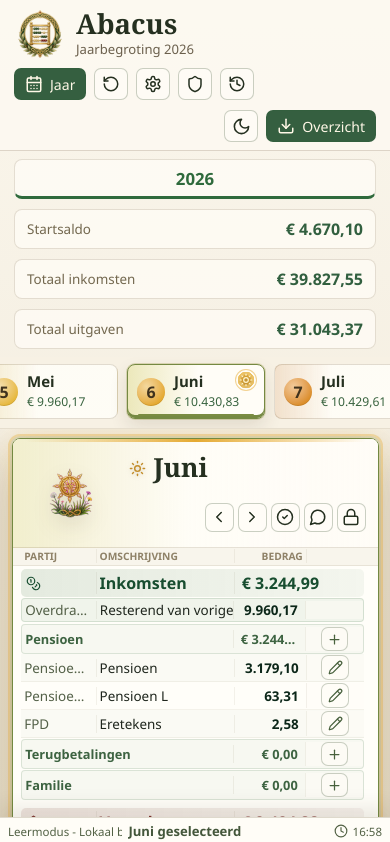
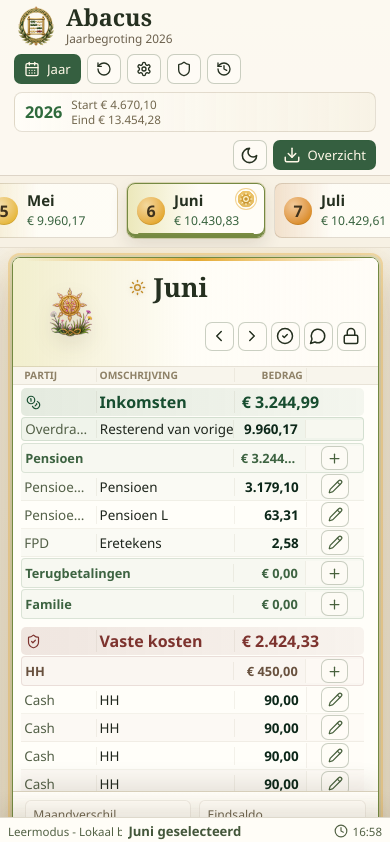
Before and after one commit to monokid/Abacus, a Svelte app: page / in a window 390 px wide. Shown: the top 842 px of the page. Built offline with nearby package versions, Linux system fonts and the light colour scheme.

Commit message:
Refine header layout and menu pages

```diff
--- a/src/ui/App.svelte
+++ b/src/ui/App.svelte
@@ -64,6 +64,7 @@
   }
 
   type AppMode = "demo" | "production";
+  type AppView = "year" | "edit" | "settings" | "safety" | "history";
   type NoteTarget =
     | { kind: "draft"; monthNumber: number; section: Section; subcategoryId: string; title: string }
     | { kind: "edit"; entryId: string; title: string }
@@ -78,8 +79,8 @@
 
   let book = $state(initialBook);
   let appMode = $state<AppMode>("demo");
+  let activeView = $state<AppView>("year");
   let activeMonth = $state(1);
-  let showSettings = $state(false);
   let evening = $state(false);
   let drafts = $state<Record<string, DraftEntry>>(createDrafts(initialBook));
   let expandedDraftKey = $state<string | null>(null);
@@ -648,12 +649,18 @@
     </button>
 
     <nav class="toolbar" aria-label="Hoofdnavigatie">
-      <button class="tool active" type="button" title="Jaaroverzicht" data-tooltip="Jaaroverzicht"><CalendarDays size={18} /><span class="tool-label">Jaar</span></button>
-      <button class="tool" type="button" title="Bewerken" data-tooltip="Bewerken"><RotateCcw size={18} /><span class="tool-label">Bewerken</span></button>
-      <button class:active={showSettings} class="tool" type="button" title="Instellingen" data-tooltip="Instellingen" onclick={() => (showSettings = !showSettings)}><Settings size={18} /><span class="tool-label">Instellingen</span></button>
-      <button class="tool" type="button" title="Veiligheid" data-tooltip="Veiligheid"><Shield size={18} /><span class="tool-label">Veiligheid</span></button>
-      <button class="tool" type="button" title="Historiek" data-tooltip="Historiek"><History size={18} /><span class="tool-label">Historiek</span></button>
+      <button class:active={activeView === "year"} class="tool" type="button" title="Jaaroverzicht" data-tooltip="Jaaroverzicht" onclick={() => (activeView = "year")}><CalendarDays size={16} /><span class="tool-label">Jaar</span></button>
+      <button class:active={activeView === "edit"} class="tool" type="button" title="Bewerken" data-tooltip="Bewerken" onclick={() => (activeView = "edit")}><RotateCcw size={16} /><span class="tool-label">Bewerken</span></button>
+      <button class:active={activeView === "settings"} class="tool" type="button" title="Instellingen" data-tooltip="Instellingen" onclick={() => (activeView = "settings")}><Settings size={16} /><span class="tool-label">Instellingen</span></button>
+      <button class:active={activeView === "safety"} class="tool" type="button" title="Veiligheid" data-tooltip="Veiligheid" onclick={() => (activeView = "safety")}><Shield size={16} /><span class="tool-label">Veiligheid</span></button>
+      <button class:active={activeView === "history"} class="tool" type="button" title="Historiek" data-tooltip="Historiek" onclick={() => (activeView = "history")}><History size={16} /><span class="tool-label">Historiek</span></button>
     </nav>
+
+    <section class="year-menu-card" aria-label="Jaaroverzicht">
+      <strong>{selectedYear.year}</strong>
+      <span>Start {formatMoneyCents(selectedYear.startBalanceCents)}</span>
+      <span>Eind {formatMoneyCents(totals.endCents)}</span>
+    </section>
 
     <div class="header-actions">
       <button class="icon-button" type="button" aria-label="Weergave wisselen" title="Weergave wisselen" data-tooltip="Weergave wisselen" onclick={() => (evening = !evening)}>
@@ -667,8 +674,14 @@
     </div>
   </header>
 
-  {#if showSettings}
-    <section class="settings-panel" aria-label="Instellingen">
+  {#if activeView !== "year"}
+    <section class="menu-page" aria-label={activeView === "settings" ? "Instellingen" : "Menu"}>
+      {#if activeView === "settings"}
+        <header>
+          <h2>Instellingen</h2>
+          <p>Appgedrag en gegevensmodus.</p>
+        </header>
+        <div class="settings-card">
           <div>
             <strong>Gegevensmodus</strong>
             <span>{appMode === "demo" ? "Leermodus gebruikt de fictieve begroting 2026." : "Echte modus bewaart apart van de leermodus."}</span>
@@ -677,24 +690,25 @@
             <button class:active={appMode === "demo"} type="button" onclick={() => switchMode("demo")}>Leren</button>
             <button class:active={appMode === "production"} type="button" onclick={() => switchMode("production")}>Echt</button>
           </div>
+        </div>
+      {:else if activeView === "edit"}
+        <header>
+          <h2>Bewerken</h2>
+          <p>Regels, categorieen en terugkerende posten krijgen hier hun eigen plaats.</p>
+        </header>
+      {:else if activeView === "safety"}
+        <header>
+          <h2>Veiligheid</h2>
+          <p>Back-ups, herstel en controle komen hier zonder de jaarweergave te verstoren.</p>
+        </header>
+      {:else}
+        <header>
+          <h2>Historiek</h2>
+          <p>Wijzigingen en eerdere jaren krijgen hier een rustig overzicht.</p>
+        </header>
+      {/if}
     </section>
-  {/if}
-
-  <section class="year-strip" aria-label="Jaaroverzicht">
-    <div class="year-pill active">{selectedYear.year}</div>
-    <div class="year-stat">
-      <span>Startsaldo</span>
-      <strong>{formatMoneyCents(selectedYear.startBalanceCents)}</strong>
-    </div>
-    <div class="year-stat">
-      <span>Totaal inkomsten</span>
-      <strong>{formatMoneyCents(totals.incomeCents)}</strong>
-    </div>
-    <div class="year-stat">
-      <span>Totaal uitgaven</span>
-      <strong>{formatMoneyCents(totals.outCents)}</strong>
-    </div>
-  </section>
+  {:else}
 
   <section class="month-tabs" aria-label="Maanden" data-testid="month-tabs">
     {#each selectedYear.months as month}
@@ -1076,6 +1090,7 @@
       <strong>Terug naar begin</strong>
     </button>
   </section>
+  {/if}
 
   {#if notePopup}
     <div class="note-overlay" role="presentation">
--- a/src/ui/styles.css
+++ b/src/ui/styles.css
@@ -90,10 +90,10 @@ main.evening {
 
 .app-header {
   display: grid;
-  grid-template-columns: auto minmax(0, 1fr) auto;
-  gap: 10px;
+  grid-template-columns: auto minmax(0, auto) minmax(170px, 0.42fr) auto;
+  gap: 8px;
   align-items: center;
-  padding: 10px 24px 8px;
+  padding: 6px 14px 5px;
   border-bottom: 1px solid rgba(94, 68, 36, 0.2);
   background: rgba(253, 250, 241, 0.86);
 }
@@ -106,7 +106,7 @@ main.evening {
 .brand {
   display: flex;
   align-items: center;
-  gap: 10px;
+  gap: 8px;
   min-width: 0;
   border: 0;
   color: inherit;
@@ -120,8 +120,8 @@ main.evening {
   display: grid;
   place-items: center;
   flex: 0 0 auto;
-  width: 52px;
-  height: 48px;
+  width: 44px;
+  height: 40px;
   border: 0;
   border-radius: 0;
   color: #31583d;
@@ -130,8 +130,8 @@ main.evening {
 }
 
 .brand-mark img {
-  width: 52px;
-  height: 48px;
+  width: 44px;
+  height: 40px;
   object-fit: contain;
 }
 
@@ -148,15 +148,15 @@ p {
 
 h1 {
   font-family: Georgia, "Times New Roman", serif;
-  font-size: 1.72rem;
+  font-size: 1.46rem;
   line-height: 1;
   letter-spacing: 0;
 }
 
 .brand p {
-  margin-top: 2px;
+  margin-top: 1px;
   color: #6b604d;
-  font-size: 0.82rem;
+  font-size: 0.74rem;
 }
 
 .evening .brand p {
@@ -169,7 +169,7 @@ h1 {
 .mode-switch {
   display: flex;
   align-items: center;
-  gap: 8px;
+  gap: 6px;
 }
 
 .toolbar {
@@ -188,25 +188,96 @@ h1 {
 }
 
 .settings-panel {
+  display: none;
+}
+
+.year-menu-card {
+  display: grid;
+  grid-template-columns: auto minmax(92px, 1fr);
+  grid-template-areas:
+    "year start"
+    "year end";
+  align-items: center;
+  gap: 1px 9px;
+  min-width: 0;
+  min-height: 40px;
+  padding: 5px 10px;
+  border: 1px solid rgba(113, 90, 52, 0.18);
+  border-radius: 8px;
+  background:
+    linear-gradient(90deg, rgba(255, 253, 247, 0.86), rgba(245, 239, 224, 0.72)),
+    rgba(255, 253, 247, 0.72);
+}
+
+.year-menu-card strong {
+  grid-area: year;
+  color: #2f6a3c;
+  font-size: 1.02rem;
+}
+
+.year-menu-card span {
+  min-width: 0;
+  overflow: hidden;
+  color: #73684f;
+  font-size: 0.73rem;
+  line-height: 1.15;
+  text-overflow: ellipsis;
+  white-space: nowrap;
+}
+
+.year-menu-card span:nth-of-type(1) {
+  grid-area: start;
+}
+
+.year-menu-card span:nth-of-type(2) {
+  grid-area: end;
+}
+
+.menu-page {
+  display: grid;
+  gap: 14px;
+  min-height: calc(100vh - 88px);
+  padding: 22px 24px 72px;
+  background:
+    linear-gradient(180deg, rgba(251, 247, 237, 0.92), rgba(236, 228, 211, 0.92)),
+    #efe8d9;
+}
+
+.menu-page > header,
+.settings-card {
+  max-width: 820px;
+  border: 1px solid rgba(113, 90, 52, 0.18);
+  border-radius: 8px;
+  background: rgba(255, 253, 247, 0.76);
+  box-shadow: 0 18px 38px rgba(65, 51, 26, 0.1);
+}
+
+.menu-page > header {
+  padding: 18px 20px;
+}
+
+.menu-page h2 {
+  font-family: Georgia, "Times New Roman", serif;
+  font-size: 1.5rem;
+}
+
+.menu-page p,
+.settings-card span {
+  color: #536047;
+  font-size: 0.9rem;
+}
+
+.settings-card {
   display: flex;
-  justify-content: flex-end;
   align-items: center;
+  justify-content: space-between;
   gap: 16px;
-  padding: 7px 24px;
-  border-bottom: 1px solid rgba(105, 87, 53, 0.14);
-  background: rgba(250, 246, 235, 0.92);
-}
-
-.settings-panel > div:first-child {
+  padding: 14px 16px;
+}
+
+.settings-card > div:first-child {
   display: grid;
-  gap: 2px;
-  color: #536047;
-  font-size: 0.84rem;
-  text-align: right;
-}
-
-.settings-panel strong {
-  color: #253020;
+  gap: 3px;
 }
 
 .mode-switch {
@@ -248,14 +319,14 @@ h1 {
   border-radius: 7px;
   color: inherit;
   background: rgba(255, 253, 247, 0.72);
-  min-height: 32px;
-  padding: 0 10px;
+  min-height: 30px;
+  padding: 0 9px;
   cursor: pointer;
 }
 
 .tool,
 .primary-action {
-  font-size: 0.88rem;
+  font-size: 0.82rem;
 }
 
 .tool-label {
@@ -316,22 +387,23 @@ h1 {
   background: rgba(255, 255, 255, 0.06);
 }
 
-.evening .settings-panel {
-  background: rgba(22, 36, 29, 0.96);
-  border-color: rgba(219, 190, 118, 0.16);
-}
-
-.evening .settings-panel > div:first-child,
-.evening .settings-panel strong {
+.evening .year-menu-card,
+.evening .menu-page > header,
+.evening .settings-card {
+  background: rgba(255, 255, 255, 0.06);
+  border-color: rgba(219, 190, 118, 0.18);
+}
+
+.evening .year-menu-card span,
+.evening .menu-page p,
+.evening .settings-card span {
   color: #eadbb6;
 }
 
-.year-strip {
-  display: grid;
-  grid-template-columns: auto repeat(3, minmax(160px, 1fr));
-  gap: 10px;
-  align-items: center;
-  padding: 8px 24px;
+.evening .year-menu-card strong,
+.evening .menu-page h2,
+.evening .settings-card strong {
+  color: #f0e4c1;
 }
 
 .year-pill,
@@ -545,8 +617,8 @@ h1 {
   gap: 14px;
   overflow-x: auto;
   overflow-y: hidden;
-  height: calc(100vh - 220px);
-  min-height: 520px;
+  height: calc(100vh - 150px);
+  min-height: 0;
   padding: 9px 24px 34px;
   scroll-snap-type: x proximity;
   scrollbar-width: auto;
@@ -614,8 +686,8 @@ h1 {
   display: grid;
   grid-template-rows: auto auto minmax(0, 1fr) auto;
   flex: 0 0 480px;
-  height: min(820px, calc(100% - 43px));
-  min-height: 540px;
+  height: calc(100% - 43px);
+  min-height: 560px;
   overflow: hidden;
   border: 1px solid rgba(112, 92, 58, 0.22);
   border-radius: 8px;
@@ -1686,6 +1758,10 @@ h1 {
     grid-template-columns: 1fr 1fr;
   }
 
+  .year-menu-card {
+    grid-template-columns: auto 1fr;
+  }
+
   .month-card {
     --ledger-pad: 8px;
     --ledger-pad-right: 14px;
@@ -1694,7 +1770,8 @@ h1 {
     --ledger-action: 58px;
     --ledger-columns: minmax(62px, 0.78fr) minmax(92px, 1.45fr) var(--ledger-amount) var(--ledger-action);
     flex-basis: min(94vw, 430px);
-    height: clamp(500px, calc(100vh - 126px), 700px);
+    height: calc(100% - 43px);
+    min-height: 520px;
   }
 
   .status-bar {
@@ -1763,12 +1840,7 @@ h1 {
   .tool,
   .icon-button,
   .primary-action {
-    min-height: 34px;
-  }
-
-  .year-strip {
-    padding-top: 5px;
-    padding-bottom: 5px;
+    min-height: 30px;
   }
 
   .month-tabs {
@@ -1782,7 +1854,7 @@ h1 {
   }
 
   .board {
-    height: calc(100vh - 198px);
+    height: calc(100vh - 144px);
   }
 
   .month-header {
```
Also changed, not shown: tests/smoke/input-smoke.mjs (+34 -2 lines). Lines whose indentation alone changed are shown as unchanged.
